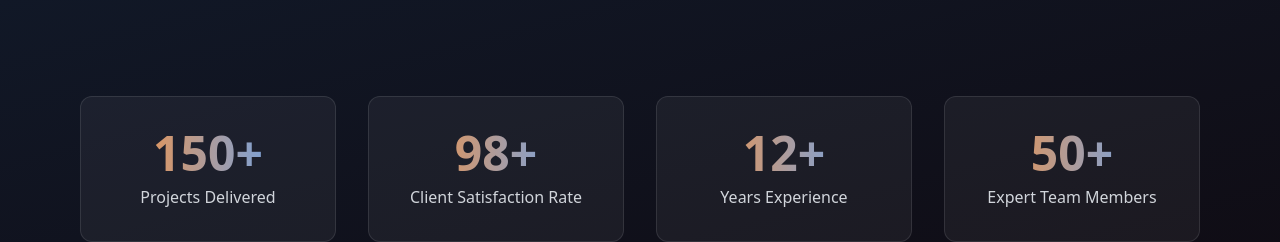
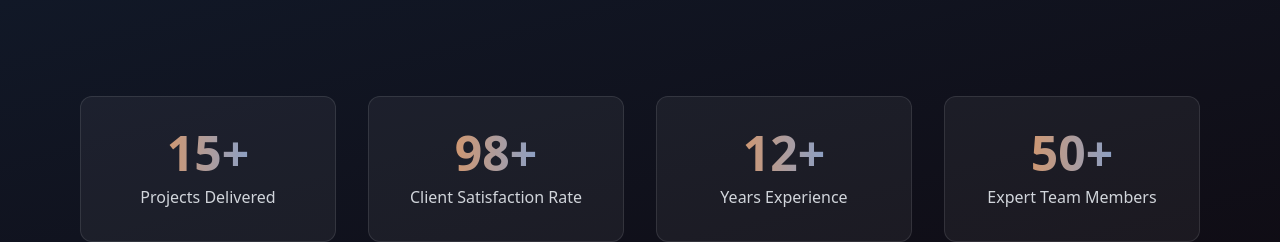
Before and after one commit to khanwaqar/company-website, a React (Vite) app: page / in a window 1280 px wide. Shown: the part 3220-3462 px from the top of the page. Built offline with nearby package versions, Linux system fonts and the light colour scheme.

Commit message:
updated website merge

```diff
--- a/src/pages/Home.jsx
+++ b/src/pages/Home.jsx
@@ -96,7 +96,7 @@ export default function Home() {
   ];
 
   const stats = [
-    { value: 150, label: "Projects Delivered" },
+    { value: 15, label: "Projects Delivered" },
     { value: 98, label: "Client Satisfaction Rate" },
     { value: 12, label: "Years Experience" },
     { value: 50, label: "Expert Team Members" },
--- a/src/pages/Services.jsx
+++ b/src/pages/Services.jsx
@@ -205,7 +205,7 @@ export default function ServicesPage() {
           className="grid grid-cols-2 lg:grid-cols-4 gap-8 max-w-3xl mx-auto mb-12"
         >
           {[
-            { number: "150+", label: "Projects Delivered", icon: "🚀" },
+            { number: "15+", label: "Projects Delivered", icon: "🚀" },
             { number: "98%", label: "Client Satisfaction", icon: "⭐" },
             { number: "6-10", label: "Weeks to Launch", icon: "⚡" },
             { number: "24/7", label: "Support", icon: "🛡️" }
```
